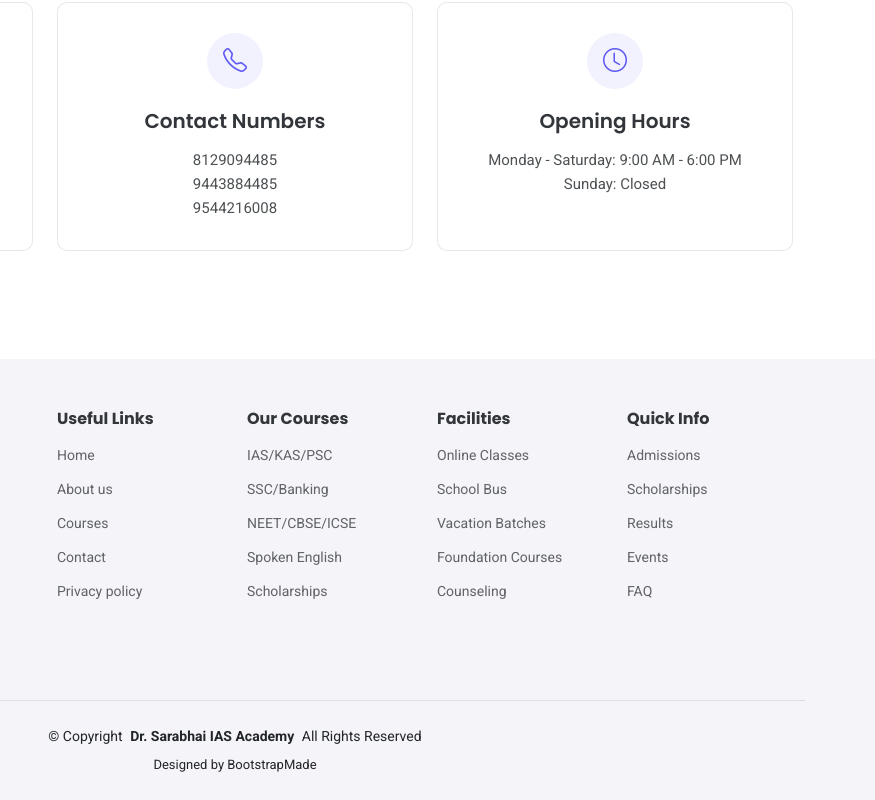
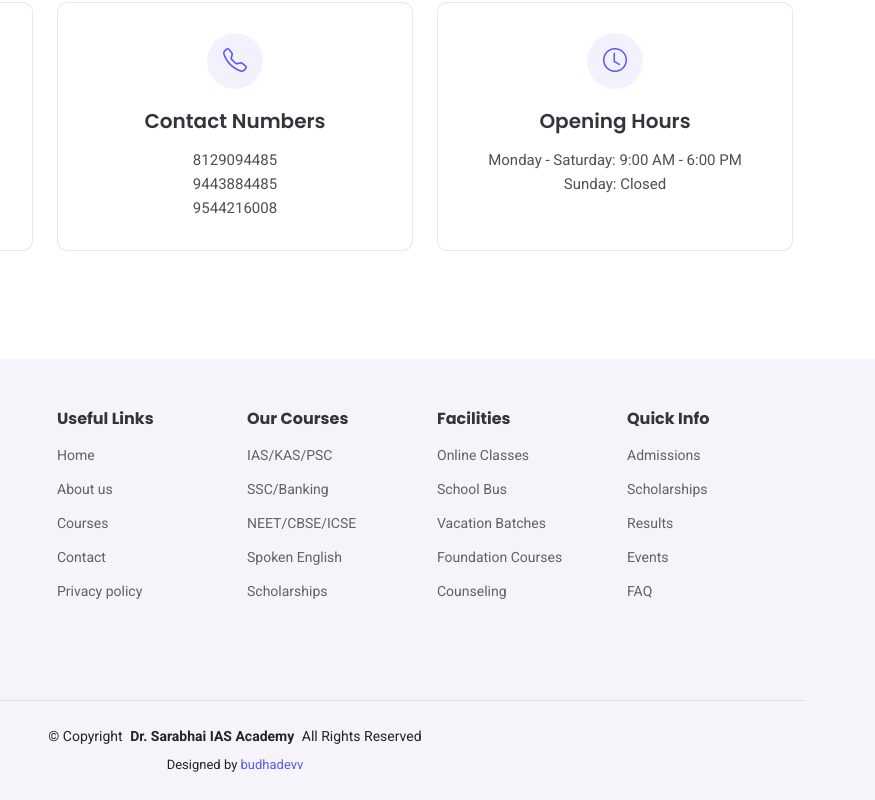
Before and after one commit to BUDHADEVV/sarabhai, a plain HTML site: page index.html in a window 1280 px wide. Shown: the part 5240-6040 px from the top of the page, 405-1280 px from the left. Drawn offline with Linux system fonts and the light colour scheme.

Commit message:
Updated budhadevv

```diff
--- a/index.html
+++ b/index.html
@@ -503,7 +503,7 @@
     <div class="container copyright text-center mt-4">
       <p>© <span>Copyright</span> <strong class="px-1 sitename">Dr. Sarabhai IAS Academy</strong> <span>All Rights Reserved</span></p>
       <div class="credits">
-        Designed by BootstrapMade
+        Designed by <a href="https://www.linkedin.com/in/budhadev-v-223701251/">budhadevv</a>
       </div>
     </div>
   </footer>
```
